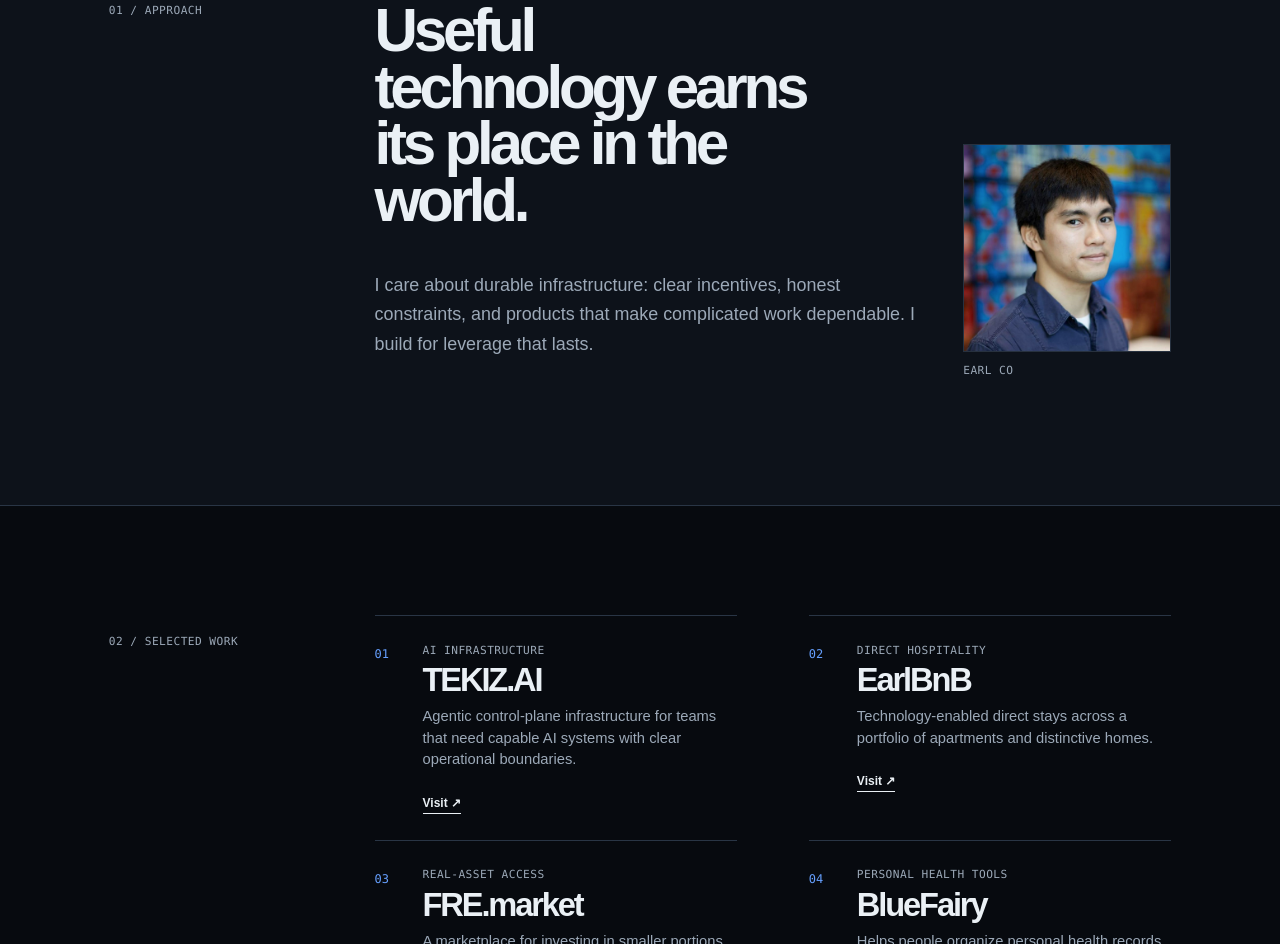
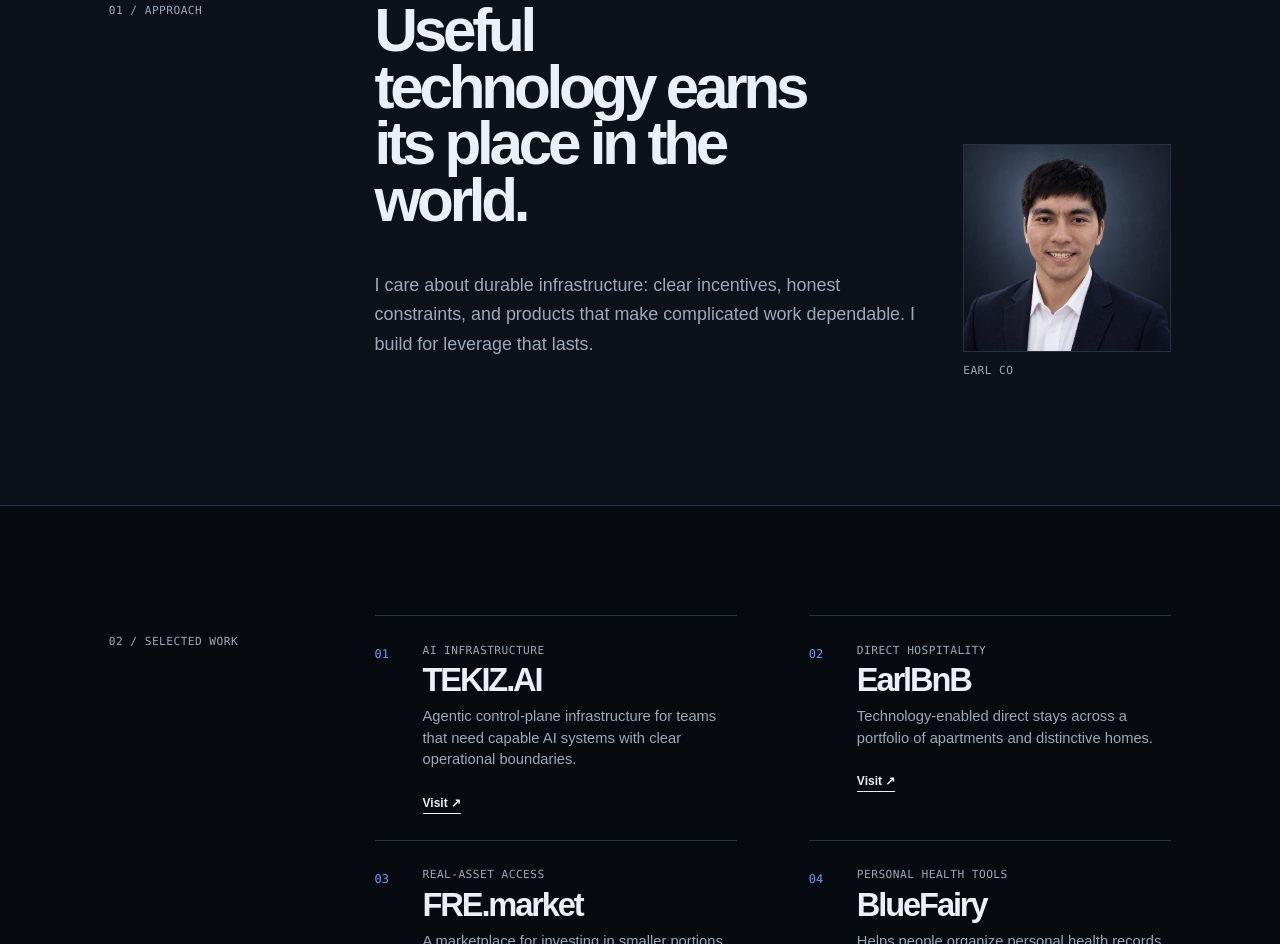
Before and after one commit to earlvanze/earlv-co, a plain HTML site: page index.html in a window 1280 px wide. Shown: the part 921-1865 px from the top of the page. Drawn offline with Linux system fonts and the light colour scheme.

Commit message:
Add professional Earl Co headshot

```diff
--- a/index.html
+++ b/index.html
@@ -73,7 +73,10 @@
           <p>I care about durable infrastructure: clear incentives, honest constraints, and products that make complicated work dependable. I build for leverage that lasts.</p>
           </div>
           <figure class="portrait">
-            <img src="/assets/earl-co-headshot.jpg" alt="Earl Co" />
+            <picture>
+              <source srcset="/assets/earl-co-professional-headshot.webp" type="image/webp" />
+              <img src="/assets/earl-co-professional-headshot.png" alt="Earl Co" />
+            </picture>
             <figcaption>Earl Co</figcaption>
           </figure>
         </div>
```
Also changed, not shown: assets/earl-co-professional-headshot.webp (added), 1 other file.
